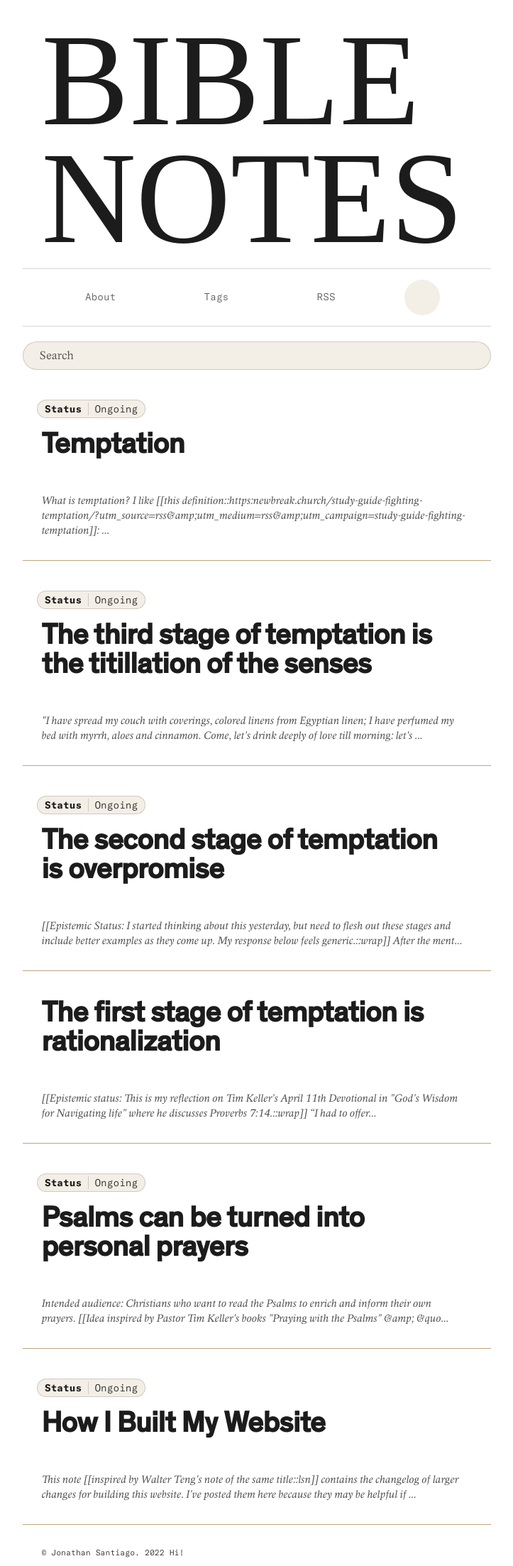
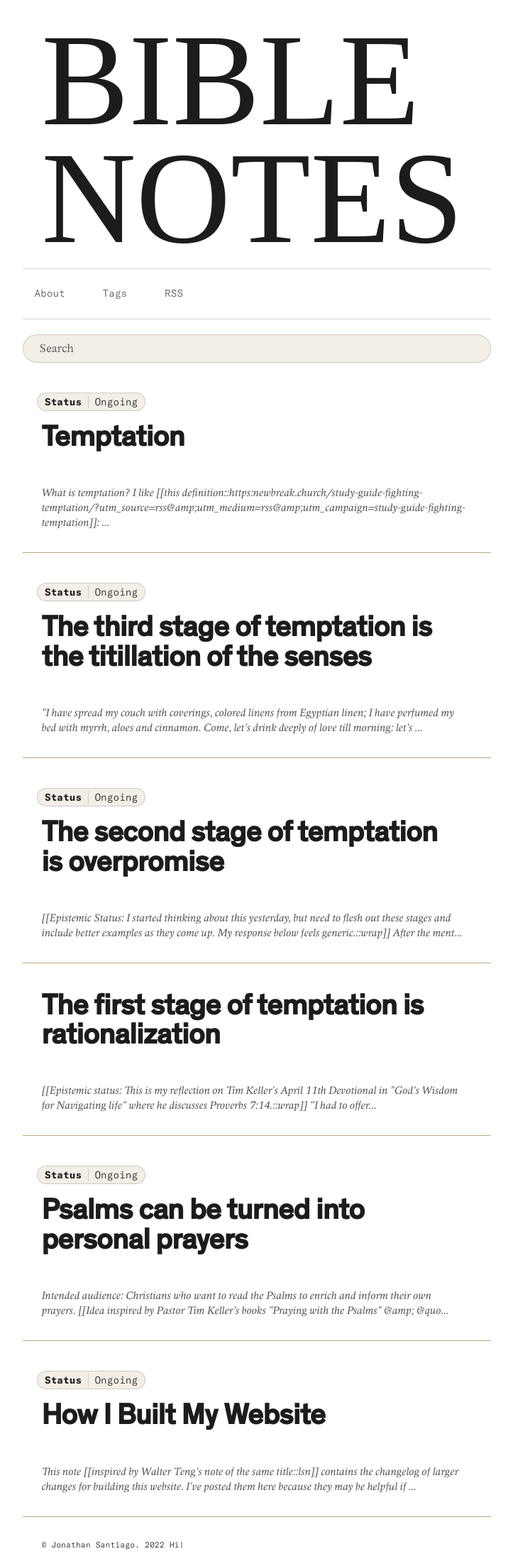
Before and after one commit to jsantiago611/digital-garden-master, a Jekyll site: the page built from index.md, in a window 1280 px wide. Shown: the whole page at 71% size, without its empty margins (278-1001 px from the left). Built offline with Jekyll 4.4.1, drawn with Linux system fonts in a browser that asks for light colours; some web fonts are replaced.

Commit message:
button to text

```diff
--- a/assets/css/Style.css
+++ b/assets/css/Style.css
@@ -1867,15 +1867,18 @@ summary {
     display: flex;
     align-items: center;
     justify-content: center;
-    background-color: var(--c-card-bg-light);
+    background-color: transparent;
     cursor: pointer;
-    /*box-shadow: -10px 10px 20px 0 var(--c-border-light);*/
     z-index: 75;
     transition: transform .5s ease 0s,visibility 0s linear .5s;
-    border-radius: 50%;
     border: transparent;
-    width: 50px;
-    height: 50px;
+    margin-top: 0px;
+    margin-left: auto;
+    font-weight: 400;
+    font-size: var(--font-size-small);
+    font-family: var(--font-family-mono);
+    color: var(--c-text-muted);
+    margin-bottom: 0;
 }
 
 #theme-toggle-img {
```
